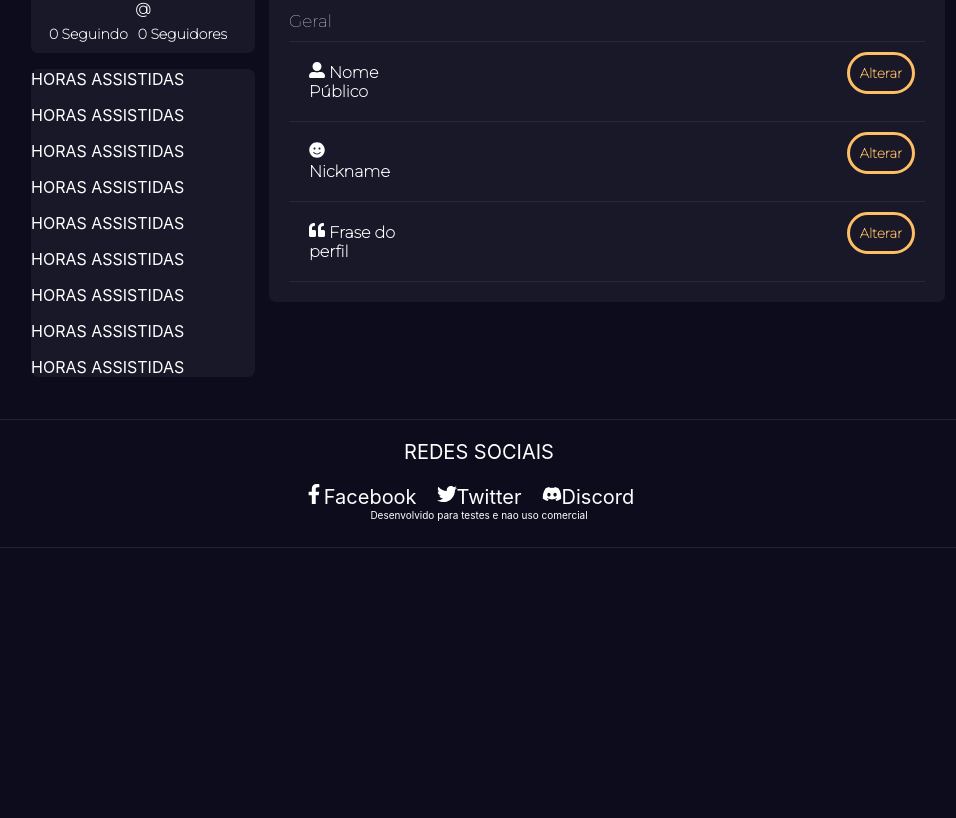
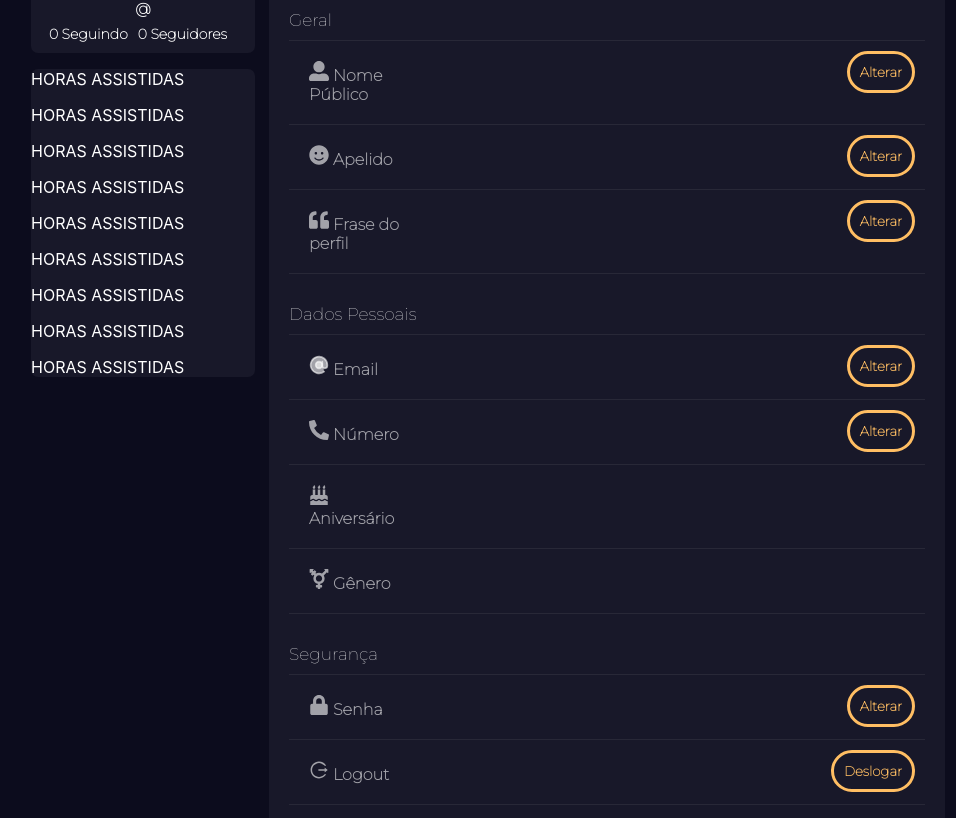
Before and after one commit to LukeRekt/site-animes-react, a React (Create React App) app: page /perfil in a window 1280 px wide. Shown: the part 502-1320 px from the top of the page, without its empty margins (161-1117 px from the left). Before the commit the page ends 1050 px from the top, so only its background shows below. Built offline with nearby package versions, Linux system fonts and the light colour scheme; no server answers.

Commit message:
estilo da aba editar perfil

```diff
--- a/src/components/pages/PagePerfil.js
+++ b/src/components/pages/PagePerfil.js
@@ -1,14 +1,33 @@
 import styles from './PagePerfil.module.css'
 import { useContext } from "react"
 import { UserContext } from '../../UserContext'
-import { FaHeart, FaClock, FaEye, FaAccessibleIcon, FaUserAlt, FaSmile, FaQuoteLeft } from 'react-icons/fa';
+import { FaHeart, FaClock, FaEye, FaAccessibleIcon, FaUserAlt, FaSmile, FaQuoteLeft, FaPhoneAlt, FaLock, FaBirthdayCake, FaTransgenderAlt } from 'react-icons/fa';
+import { AiOutlineLogout } from "react-icons/ai";
 import { RiEqualizerLine } from "react-icons/ri";
+import { FiAtSign } from "react-icons/fi";
 import { useState } from "react";
+import { toast } from 'react-toastify';
+import {useNavigate} from 'react-router-dom'
+import { logout } from '../../api/user'
 
 function PagePefil() {
-    const { user } = useContext(UserContext)
+    const { user, setUser } = useContext(UserContext);
     const { avatar } = useContext(UserContext)
     const [toggleState, setToggleState] = useState(5);
+
+    const navigate = useNavigate();
+
+    const handleLogout = (e) => {
+        e.preventDefault();
+
+        logout()
+            .then((res) => {
+                toast.success(res.message);
+                setUser(null);
+                navigate('/login');
+            })
+            .catch((err) => console.error(err));
+    }
 
     const toggleTab = (index) => {
         setToggleState(index);
@@ -116,12 +135,40 @@ function PagePefil() {
                             <button>Alterar</button>
                         </div>
                         <div className={styles.perfilInfos}>
-                            <p><FaSmile/> Nickname</p>
+                            <p><FaSmile/> Apelido</p>
                             <button>Alterar</button>
                         </div>
                         <div className={styles.perfilInfos}>
                             <p><FaQuoteLeft/> Frase do perfil</p>
                             <button>Alterar</button>
+                        </div>
+                    </div>
+                    <div className={styles.EditGeral}>
+                    <h2>Dados Pessoais</h2>
+                        <div className={styles.perfilInfos}>
+                            <p><FiAtSign/> Email</p>
+                            <button>Alterar</button>
+                        </div>
+                        <div className={styles.perfilInfos}>
+                            <p><FaPhoneAlt/> Número</p>
+                            <button>Alterar</button>
+                        </div>
+                        <div className={styles.perfilInfos}>
+                            <p><FaBirthdayCake/> Aniversário</p>
+                        </div>
+                        <div className={styles.perfilInfos}>
+                            <p><FaTransgenderAlt /> Gênero</p>
+                        </div>
+                    </div>
+                    <div className={styles.EditGeral}>
+                        <h2>Segurança</h2>
+                        <div className={styles.perfilInfos}>
+                            <p><FaLock/> Senha</p>
+                            <button>Alterar</button>
+                        </div>
+                        <div className={styles.perfilInfos}>
+                            <p><AiOutlineLogout/> Logout</p>
+                            <button onClick={handleLogout}>Deslogar</button>
                         </div>
                     </div>
                 </div>
--- a/src/components/pages/PagePerfil.module.css
+++ b/src/components/pages/PagePerfil.module.css
@@ -98,6 +98,15 @@
 .tab_color p:hover{
     background-color: #0C0C1D;
     color: #eb9a2a;
+
+
+}
+.tab_color p svg {
+    transition: 0.4s;
+    font-size: 16px;
+}
+.tab_color p:hover > svg{
+    fill: #eb9a2a;
 }
 
 .content {
@@ -125,10 +134,13 @@
   .content p {
     width: 100%;
     height: 100%;
-    color: white;
+    color: rgba(255, 255, 255, .6);
   }
   .active_content {
     display: block;
+  }
+  .EditGeral{
+    margin-bottom: 30px;
   }
   .EditGeral h2{
     margin: 0;
@@ -146,11 +158,16 @@
 
   }
   .perfilInfos p{
-    width: 14%;
+    width: 15%;
     margin: 10px;
     padding: 10px;
     font-weight: 700;
     font-family: 'Montserrat', sans-serif;
+  }
+  .perfilInfos p svg {
+    font-size: 20px;
+    fill: rgba(255, 255, 255, .6);
+    stroke: rgba(255, 255, 255, .6);
   }
   .perfilInfos button{
     height: 9%;
```
